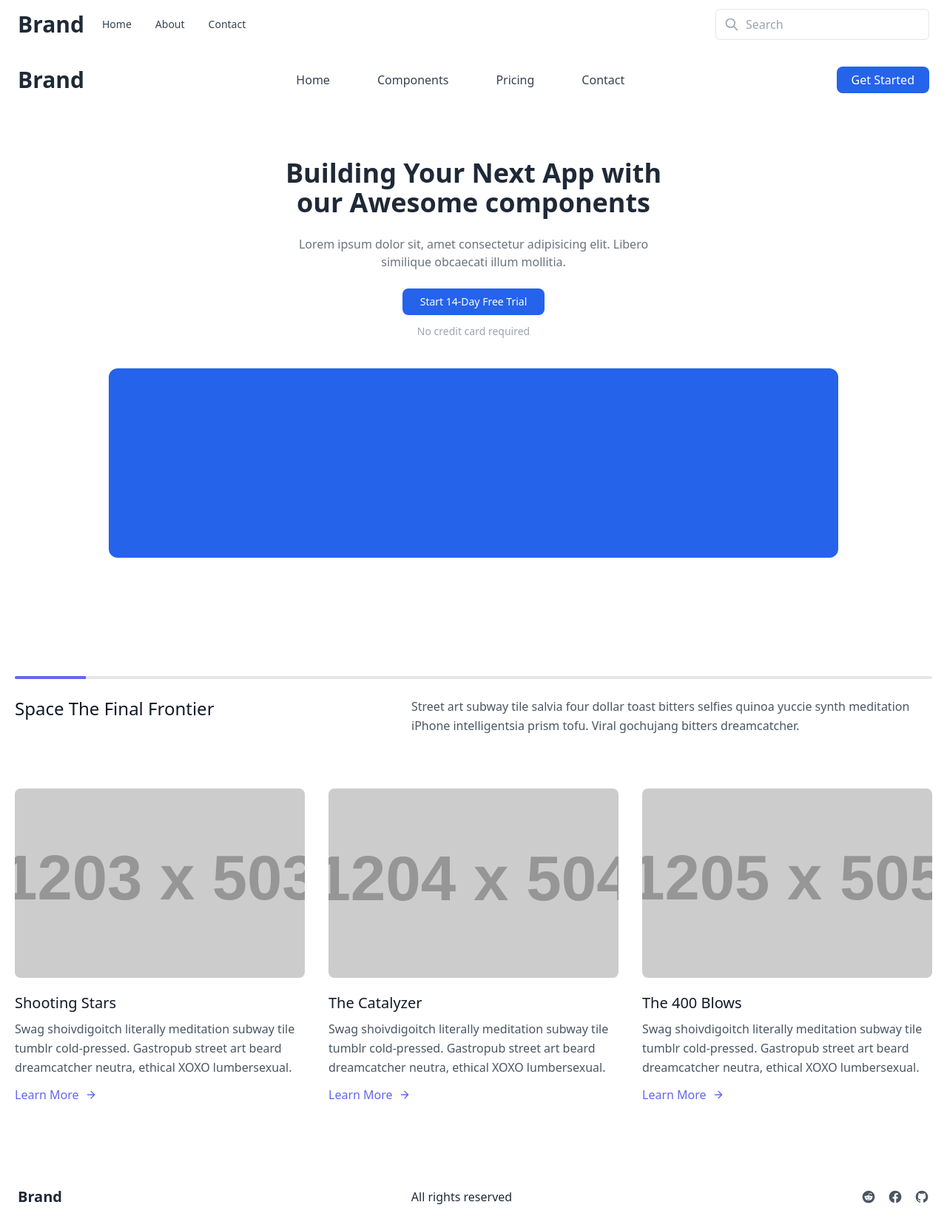
After one commit to alexdeathway/ETF, a Django app: template events/templates/events/event_detail.html in a window 1280 px wide. The commit adds this page. Shown: the whole page at 74% size. Run offline with Django 3.2, Linux system fonts and the light colour scheme; the template is opened without the code that fills it, so the values that code supplies are empty; grey boxes labelled with a size stand in for pictures from a placeholder-image service; some libraries are stand-ins or nearby versions.

Commit message:
event managment

```diff
--- a/core/urls.py
+++ b/core/urls.py
@@ -39,6 +39,7 @@ urlpatterns = [
     path('reset-password-confirm/<uidb64>/<token>/',PasswordResetConfirmView.as_view(),name="password_reset_confirm"),
     path('reset-password-complete/',PasswordResetCompleteView.as_view(),name="password_reset_complete"),
     path('events/',include("events.urls",namespace="events")),
+    path('users/',include("users.urls",namespace="users")),
 ]
 if settings.DEBUG:
     urlpatterns+= static(settings.STATIC_URL, document_root=settings.STATIC_ROOT)
--- a/events/models.py
+++ b/events/models.py
@@ -12,7 +12,7 @@ class Event(models.Model):
         return self.code
 
 class TicketType(models.Model):
-    event=models.ForeignKey(Event, on_delete=models.CASCADE)
+    event=models.ForeignKey(Event, on_delete=models.CASCADE,related_name="TicketType_Event")
     price=models.PositiveIntegerField()
     type=models.CharField(max_length=50)
     limit=models.PositiveIntegerField()
--- /dev/null
+++ b/events/templates/events/event_detail.html
@@ -0,0 +1,114 @@
+{% extends 'base.html' %}
+{% block body %}
+
+<section class="bg-white dark:bg-gray-800">
+    <nav class="container p-6 mx-auto lg:flex lg:justify-between lg:items-center">
+        <div class="flex items-center justify-between">
+            <div>
+                <a class="text-2xl font-bold text-gray-800 dark:text-white lg:text-3xl hover:text-gray-700 dark:hover:text-gray-300" href="#">Brand</a>
+            </div>
+
+            <!-- Mobile menu button -->
+            <div class="flex lg:hidden">
+                <button type="button"
+                    class="text-gray-500 hover:text-gray-600 focus:outline-none focus:text-gray-600"
+                    aria-label="toggle menu">
+                    <svg viewBox="0 0 24 24" class="w-6 h-6 fill-current">
+                        <path fill-rule="evenodd"
+                            d="M4 5h16a1 1 0 0 1 0 2H4a1 1 0 1 1 0-2zm0 6h16a1 1 0 0 1 0 2H4a1 1 0 0 1 0-2zm0 6h16a1 1 0 0 1 0 2H4a1 1 0 0 1 0-2z">
+                        </path>
+                    </svg>
+                </button>
+            </div>
+        </div>
+
+        <!-- Mobile Menu open: "block", Menu closed: "hidden" -->
+        <div class="flex flex-col mt-4 space-y-2 lg:mt-0 lg:flex-row lg:-px-8 lg:space-y-0">
+            <a class="mx-8 text-gray-700 transition-colors duration-200 transform dark:text-gray-200 dark:hover:text-blue-400 hover:text-blue-500"
+                href="#">Home</a>
+            <a class="mx-8 text-gray-700 transition-colors duration-200 transform dark:text-gray-200 dark:hover:text-blue-400 hover:text-blue-500"
+                href="#">Components</a>
+            <a class="mx-8 text-gray-700 transition-colors duration-200 transform dark:text-gray-200 dark:hover:text-blue-400 hover:text-blue-500"
+                href="#">Pricing</a>
+            <a class="mx-8 text-gray-700 transition-colors duration-200 transform dark:text-gray-200 dark:hover:text-blue-400 hover:text-blue-500"
+                href="#">Contact</a>
+        </div>
+
+        <a class="block px-5 py-2 mt-4 font-medium leading-5 text-center text-white capitalize bg-blue-600 rounded-lg lg:mt-0 hover:bg-blue-500 lg:w-auto"
+            href="#">
+            Get started
+        </a>
+    </nav>
+
+    <div class="container px-6 py-16 mx-auto text-center">
+        <div class="max-w-lg mx-auto">
+            <h1 class="text-3xl font-bold text-gray-800 dark:text-white md:text-4xl">Building Your Next App with our Awesome components</h1>
+            <p class="mt-6 text-gray-500 dark:text-gray-300">Lorem ipsum dolor sit, amet consectetur adipisicing elit. Libero similique
+                obcaecati illum mollitia.</p>
+            <button
+                class="px-6 py-2 mt-6 text-sm font-medium leading-5 text-center text-white capitalize bg-blue-600 rounded-lg hover:bg-blue-500 md:mx-0 md:w-auto focus:outline-none">
+                Start 14-Day free trial
+            </button>
+            <p class="mt-3 text-sm text-gray-400 ">No credit card required</p>
+        </div>
+
+        <div class="flex justify-center mt-10">
+            <div class="w-full h-64 bg-blue-600 rounded-xl md:w-4/5"></div>
+        </div>
+    </div>
+</section>
+
+
+
+<section class="text-gray-600 body-font">
+    <div class="container px-5 py-24 mx-auto">
+      <div class="flex flex-col">
+        <div class="h-1 bg-gray-200 rounded overflow-hidden">
+          <div class="w-24 h-full bg-indigo-500"></div>
+        </div>
+        <div class="flex flex-wrap sm:flex-row flex-col py-6 mb-12">
+          <h1 class="sm:w-2/5 text-gray-900 font-medium title-font text-2xl mb-2 sm:mb-0">Space The Final Frontier</h1>
+          <p class="sm:w-3/5 leading-relaxed text-base sm:pl-10 pl-0">Street art subway tile salvia four dollar toast bitters selfies quinoa yuccie synth meditation iPhone intelligentsia prism tofu. Viral gochujang bitters dreamcatcher.</p>
+        </div>
+      </div>
+      <div class="flex flex-wrap sm:-m-4 -mx-4 -mb-10 -mt-4">
+        <div class="p-4 md:w-1/3 sm:mb-0 mb-6">
+          <div class="rounded-lg h-64 overflow-hidden">
+            <img alt="content" class="object-cover object-center h-full w-full" src="https://dummyimage.com/1203x503">
+          </div>
+          <h2 class="text-xl font-medium title-font text-gray-900 mt-5">Shooting Stars</h2>
+          <p class="text-base leading-relaxed mt-2">Swag shoivdigoitch literally meditation subway tile tumblr cold-pressed. Gastropub street art beard dreamcatcher neutra, ethical XOXO lumbersexual.</p>
+          <a class="text-indigo-500 inline-flex items-center mt-3">Learn More
+            <svg fill="none" stroke="currentColor" stroke-linecap="round" stroke-linejoin="round" stroke-width="2" class="w-4 h-4 ml-2" viewBox="0 0 24 24">
+              <path d="M5 12h14M12 5l7 7-7 7"></path>
+            </svg>
+          </a>
+        </div>
+        <div class="p-4 md:w-1/3 sm:mb-0 mb-6">
+          <div class="rounded-lg h-64 overflow-hidden">
+            <img alt="content" class="object-cover object-center h-full w-full" src="https://dummyimage.com/1204x504">
+          </div>
+          <h2 class="text-xl font-medium title-font text-gray-900 mt-5">The Catalyzer</h2>
+          <p class="text-base leading-relaxed mt-2">Swag shoivdigoitch literally meditation subway tile tumblr cold-pressed. Gastropub street art beard dreamcatcher neutra, ethical XOXO lumbersexual.</p>
+          <a class="text-indigo-500 inline-flex items-center mt-3">Learn More
+            <svg fill="none" stroke="currentColor" stroke-linecap="round" stroke-linejoin="round" stroke-width="2" class="w-4 h-4 ml-2" viewBox="0 0 24 24">
+              <path d="M5 12h14M12 5l7 7-7 7"></path>
+            </svg>
+          </a>
+        </div>
+        <div class="p-4 md:w-1/3 sm:mb-0 mb-6">
+          <div class="rounded-lg h-64 overflow-hidden">
+            <img alt="content" class="object-cover object-center h-full w-full" src="https://dummyimage.com/1205x505">
+          </div>
+          <h2 class="text-xl font-medium title-font text-gray-900 mt-5">The 400 Blows</h2>
+          <p class="text-base leading-relaxed mt-2">Swag shoivdigoitch literally meditation subway tile tumblr cold-pressed. Gastropub street art beard dreamcatcher neutra, ethical XOXO lumbersexual.</p>
+          <a class="text-indigo-500 inline-flex items-center mt-3">Learn More
+            <svg fill="none" stroke="currentColor" stroke-linecap="round" stroke-linejoin="round" stroke-width="2" class="w-4 h-4 ml-2" viewBox="0 0 24 24">
+              <path d="M5 12h14M12 5l7 7-7 7"></path>
+            </svg>
+          </a>
+        </div>
+      </div>
+    </div>
+  </section>
+{% endblock body %}
--- a/events/urls.py
+++ b/events/urls.py
@@ -3,6 +3,7 @@ from django.urls import path
 from events.views import (
                         EventListView,
                         EventCreateView,
+                        EventDetailView,
                         TicketTypeCreateView,
                         TicketBookingView,
                     )
@@ -11,6 +12,7 @@ app_name="events"
 urlpatterns = [
     path("",EventListView.as_view(),name='eventlist'),
     path("create/",EventCreateView.as_view(),name='eventcreate'),
+    path("detail/<slug:code>/",EventDetailView.as_view(),name='eventdetail'),
     path("ticket-type-create/",TicketTypeCreateView.as_view(),name='tickettypecreate'),
     path("ticket-booking/",TicketBookingView.as_view(),name='ticketbooking'),
 ]
--- /dev/null
+++ b/users/urls.py
@@ -0,0 +1,8 @@
+import profile
+from django.urls import path
+from users.views import UserProfileView
+app_name="users"
+
+urlpatterns= [
+    path("<slug:username>/",UserProfileView.as_view(),name="profile"),
+]
```
Also changed, not shown: core/views.py (+6 -1 lines), events/views.py (+16 -2 lines), templates/home.html (+14 -3 lines), users/templates/users/profile.html (added, +40 -0 lines), users/views.py (+16 -2 lines).
